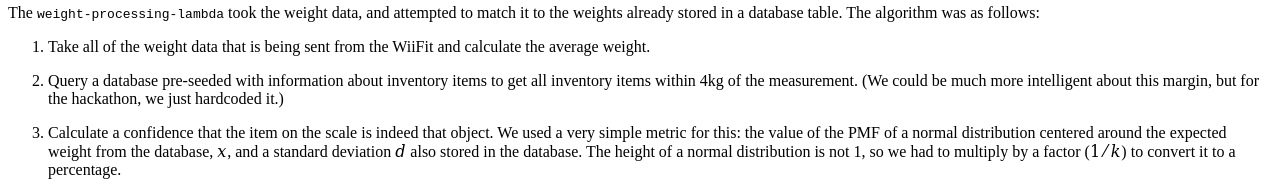
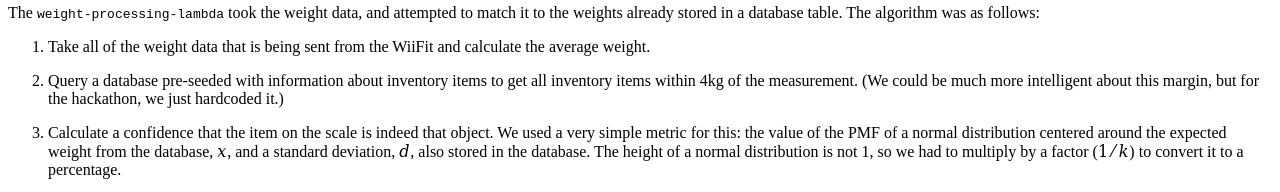
Before and after one commit to ColoradoSchoolOfMines/wii-track, a plain HTML site: page docs/design-raw.html in a window 1280 px wide. Shown: the part 2420-2612 px from the top of the page. Drawn offline with Linux system fonts and the light colour scheme.

Commit message:
Minor grammar change

```diff
--- a/docs/design-raw.html
+++ b/docs/design-raw.html
@@ -795,7 +795,7 @@ intelligent about this margin, but for the hackathon, we just hardcoded it.)</p>
 <li><p class="first">Calculate a confidence that the item on the scale is indeed that object. We
 used a very simple metric for this: the value of the PMF of a normal
 distribution centered around the expected weight from the database,
-<span class="formula"><i>x</i></span>, and a standard deviation <span class="formula"><i>d</i></span> also stored in the database.
+<span class="formula"><i>x</i></span>, and a standard deviation, <span class="formula"><i>d</i></span>, also stored in the database.
 The height of a normal distribution is not 1, so we had to multiply by a
 factor (<span class="formula">1 ⁄ <i>k</i></span>) to convert it to a percentage.</p>
 <img alt="img/confidence-interval.png" src="img/confidence-interval.png" />
```
Also changed, not shown: docs/design.html (+1 -1 lines), 1 other file.
